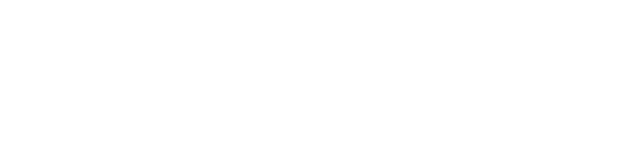
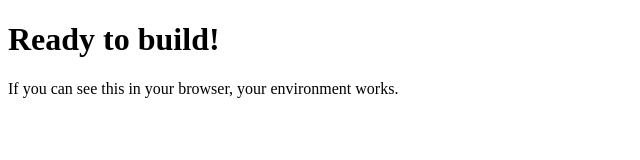
Before and after one commit to Ross-Hodson/Portfolio, a plain HTML site: page index.html in a window 1280 px wide. Shown: the whole page, without its empty margins (0-640 px from the left). Drawn offline with Linux system fonts and the light colour scheme.

Commit message:
test html

```diff
--- a/index.html
+++ b/index.html
@@ -1,10 +1,10 @@
 <!DOCTYPE html>
 <html>
 <head>
-<meta charset="utf-8" />
-<title></title>
+<title>Setup Check</title>
 </head>
 <body>
-
+<h1>Ready to build!</h1>
+<p>If you can see this in your browser, your environment works.</p>
 </body>
 </html>
```
